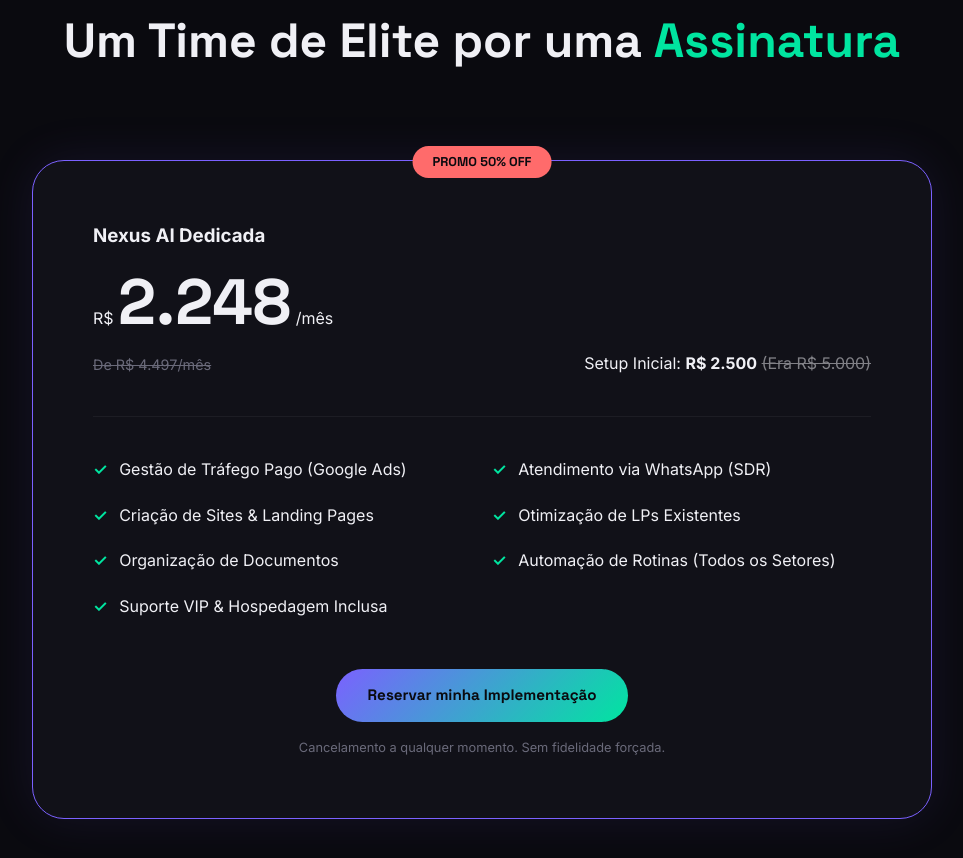
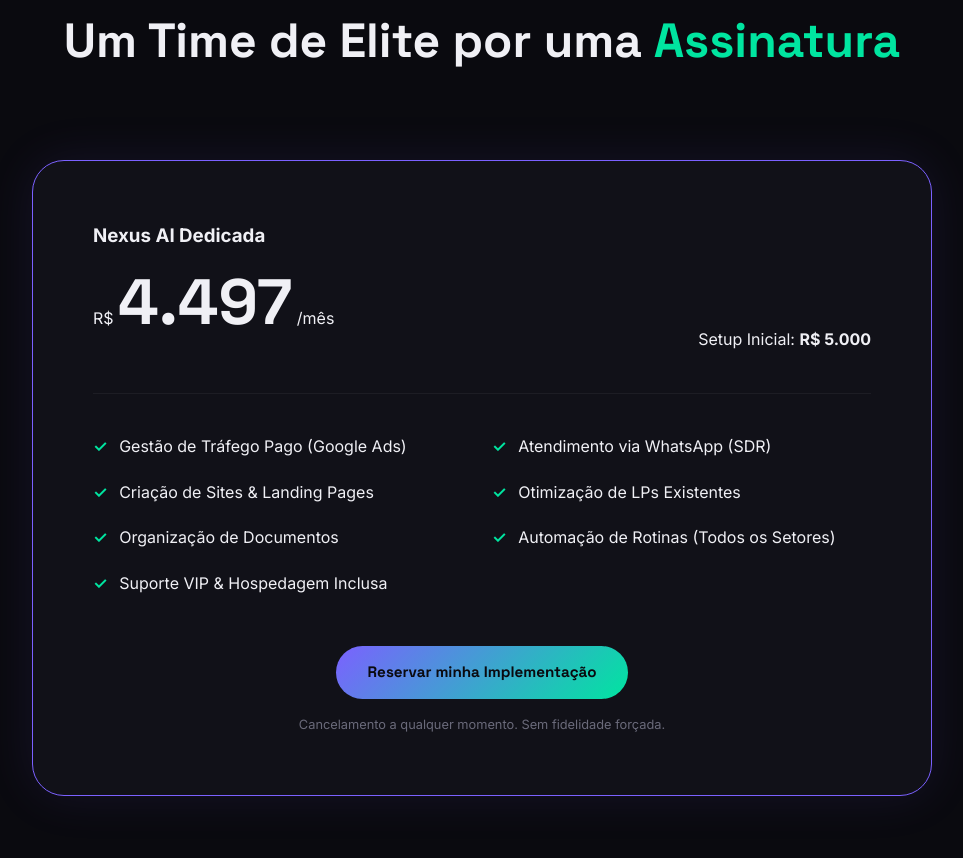
Before and after one commit to XpnBsn/nexus-ai-landing, a plain HTML site: page index.html in a window 1280 px wide. Shown: the part 3454-4312 px from the top of the page, without its empty margins (158-1121 px from the left). Drawn offline with Linux system fonts and the light colour scheme.

Commit message:
feat: revert pricing to original values (R$ 4497/mo and R$ 5000 setup)

```diff
--- a/index.html
+++ b/index.html
@@ -196,19 +196,17 @@
                     <h2>Um Time de Elite por uma <span>Assinatura</span></h2>
                 </div>
                 <div class="pricing-card-main reveal">
-                    <div class="pricing-badge" style="background: #FF6B6B;">PROMO 50% OFF</div>
                     <div class="pricing-top">
                         <div class="price-info">
                             <h3>Nexus AI Dedicada</h3>
                             <div class="price">
                                 <span class="currency">R$</span>
-                                <span class="amt">2.248</span>
+                                <span class="amt">4.497</span>
                                 <span class="period">/mês</span>
                             </div>
-                            <p style="text-decoration: line-through; color: var(--text-muted); font-size: 0.9rem;">De R$ 4.497/mês</p>
                         </div>
                         <div class="setup-info">
-                            <span>Setup Inicial: <strong>R$ 2.500</strong> <span style="text-decoration: line-through; opacity: 0.5;">(Era R$ 5.000)</span></span>
+                            <span>Setup Inicial: <strong>R$ 5.000</strong></span>
                         </div>
                     </div>
                     <div class="pricing-content">
```
